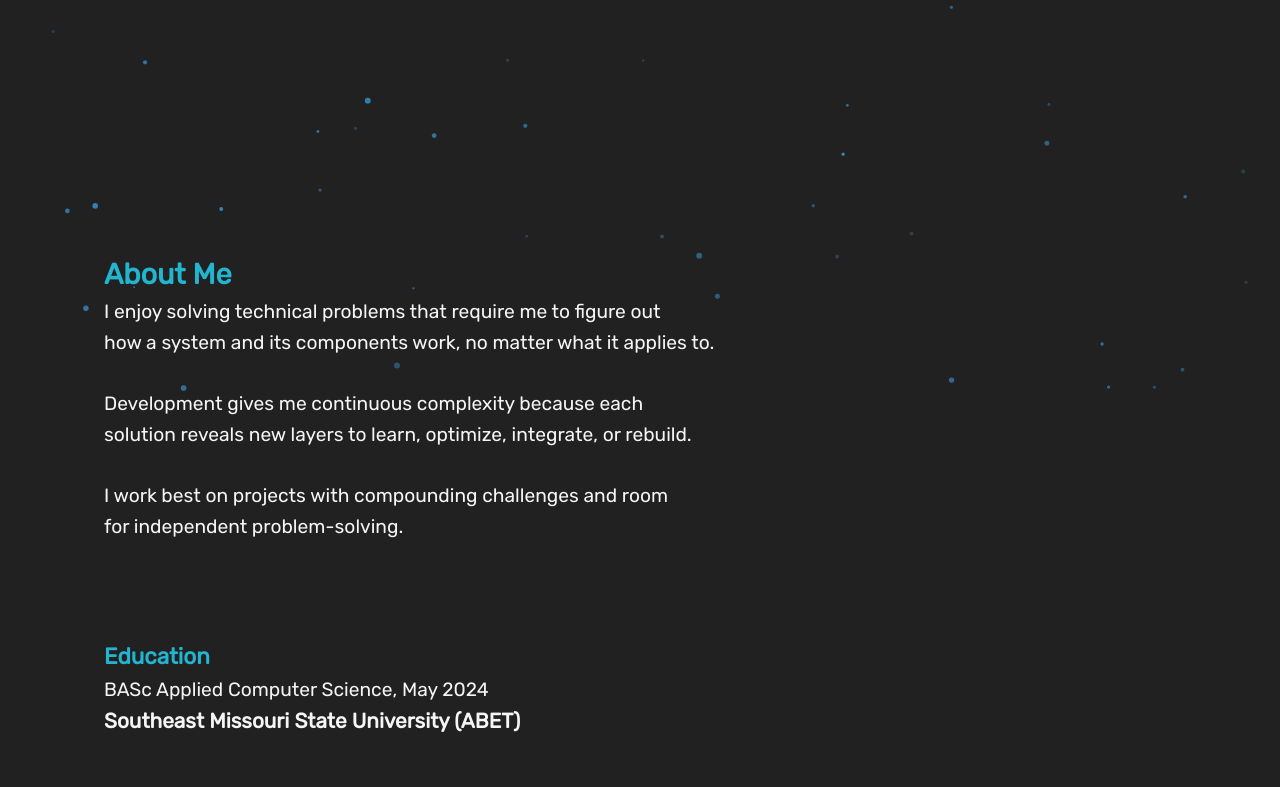
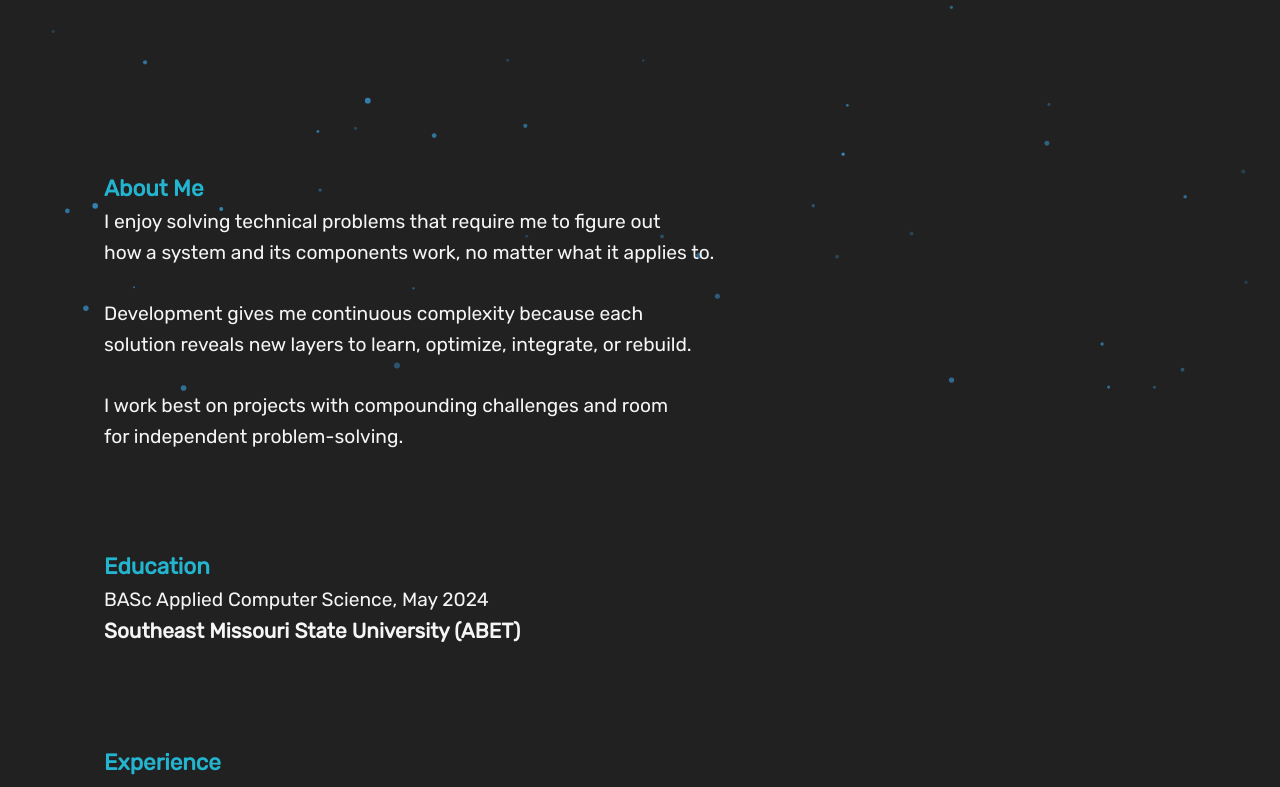
Before and after one commit to dillonledford/My_Portfolio_Site, a website: page public/index.html in a window 1280 px wide. Shown: the part 405-1192 px from the top of the page. Drawn offline with Linux system fonts and the light colour scheme.

Commit message:
theme updates

```diff
--- a/public/index.html
+++ b/public/index.html
@@ -33,21 +33,27 @@
     </section>
 
     <section id="about">
-        <div class="card">
-            <h2>About Me</h2>
+
+        <div class="card slide-in-left">
+            <h3>About Me</h3>
             <p>I enjoy solving technical problems that require me to figure out<br> how a system and its components work, no matter what it applies to. <br><br>Development gives me continuous complexity because each<br> solution reveals new layers to learn, optimize, integrate, or rebuild. <br><br>I work best on projects with compounding challenges and room<br> for independent problem-solving.</p>
         </div>
-        <div class="card">
+
+
+        <div class="card slide-in-left">
             <h3>Education</h3>
 			<p>BASc Applied Computer Science, May 2024</p>
 			<p class="alternate-subtitle">Southeast Missouri State University (ABET)</p>
         </div>
-        <div class="card">
+
+
+        <div class="card slide-in-left">
             <h3>Experience</h3>
 			<p>Full-Stack Web Developer, Web Designer</p>
             <p class="alternate-subtitle">Beyond Commercials / Beyond Spaces, 2020-2024</p>
-			<p class="card-text-exp">Independent contract development - project decisions, client communication, technical implementation, design, deployment. Specialized in custom WordPress development, API integration, and frontend work.</p>
+			<p class="card-text-exp"><br>Independent contract development - project decisions, <br>client communication, technical implementation, design, <br>deployment. Specialized in custom WordPress development, <br>API integration, and frontend work.</p>
         </div>
+
     </section>
 
     <section id="projects">
--- a/public/script.js
+++ b/public/script.js
@@ -23,6 +23,29 @@ document.querySelectorAll('a[href^="#"]').forEach(anchor => {
         }
     });
 });
+
+// Intersection Observer for scroll animations
+const observerOptions = {
+    threshold: 0.2,
+    rootMargin: '0px 0px -50px 0px'
+};
+
+const observer = new IntersectionObserver((entries) => {
+    entries.forEach(entry => {
+        if (entry.isIntersecting) {
+            entry.target.classList.add('visible');
+        }
+    });
+}, observerOptions);
+
+// Wait 1.5 seconds before observing (let hero finish first)
+setTimeout(() => {
+    document.querySelectorAll('.slide-in-left').forEach(el => {
+        observer.observe(el);
+    });
+}, 800); // Hero finishes around 1.3s, this gives slight buffer - 1300 would be 1.3s
+
+// Intersection Observer for scroll animations END
 
 // Contact form
 const contactForm = document.getElementById('contact-form');
--- a/public/style.css
+++ b/public/style.css
@@ -47,7 +47,7 @@ body.light-mode #navbar {
 }
 
 .nav-content {
-    max-width: 1200px;
+    max-width: 900px;
     margin: 0 auto;
     display: flex;
     gap: 2rem;
@@ -110,7 +110,7 @@ section {
     max-width: 1200px;
     margin: 0 auto;
     padding: 4rem 2rem;
-    min-height: 70vh;
+    min-height: 60vh;
     display: flex;
     flex-direction: column;
     justify-content: center;
@@ -171,7 +171,6 @@ body.light-mode .links a:hover {
     border-radius: 20px;
     margin-bottom: 2rem;
 	font-size: var(--font1);
-	max-width: 800px;
 }
 
 body.light-mode .card {
@@ -404,8 +403,41 @@ body.light-mode #contact-form button:hover {
 		transform 0.8s ease 0.5s;
 }
 
+/* Cards slide in left */
 
-/* --------- Viewport --------- */
+/* Initial hidden state - off screen left */ /* body text */
+.slide-in-left {
+    opacity: 0;
+    transform: translateX(200px); /* slides body */
+}
+
+/* Revealed state */ /* body text */
+.slide-in-left.visible {
+    opacity: 1;
+    transform: translateX(0px);
+    transition:
+		opacity 0.8s ease 0.5s,
+		transform 0.8s ease 0.5s;
+}
+
+/* Initial hidden state - off screen left */ /* header text */
+.slide-in-left h2,
+.slide-in-left h3 {
+    opacity: 0;
+    transform: translateX(0px); /* slides title */
+}
+
+/* Revealed state */ /* header text */
+.slide-in-left.visible h2,
+.slide-in-left.visible h3 {
+    opacity: 1;
+    transform: translateX(0px);
+    transition:
+		opacity 0.8s ease 0.5s,
+		transform 0.8s ease 0.5s;
+}
+
+/* --------- Viewport Start --------- */
 
 @media (max-width: 768px) {
     #hero h1 {
```
